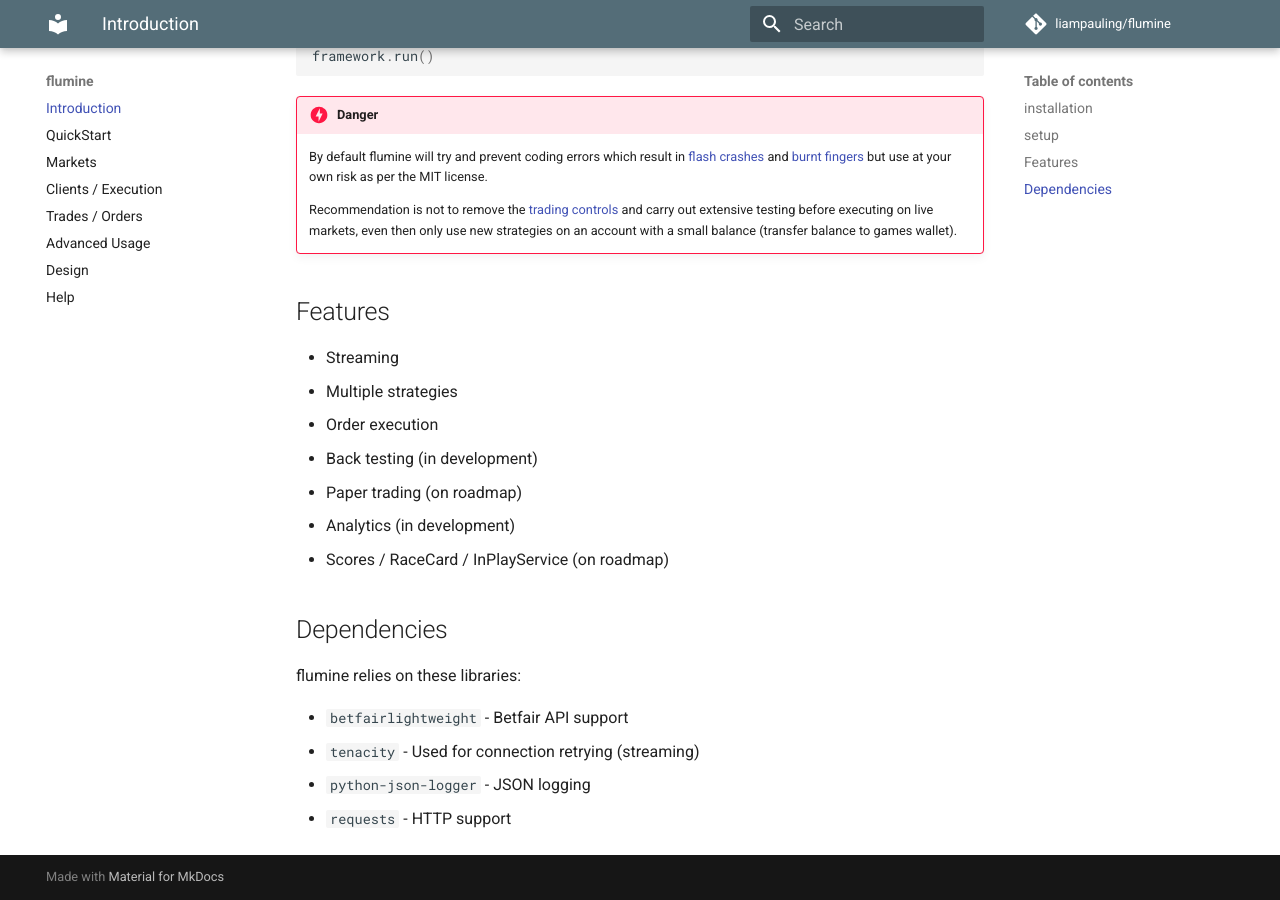
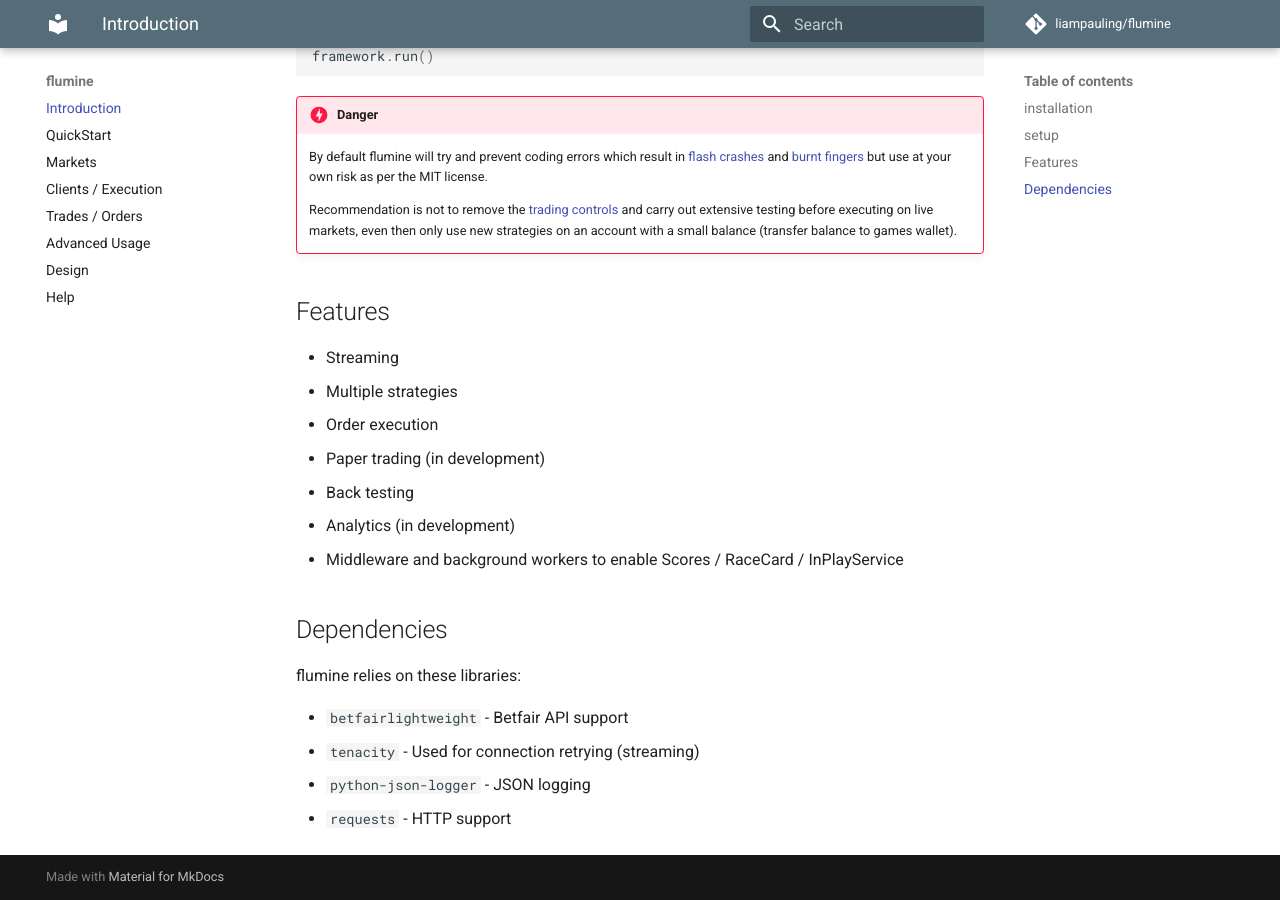
Before and after one commit to betcode-org/flumine, an MkDocs documentation site: the page built from docs/index.md, in a window 1280 px wide and 900 px high, scrolled down 2153 px. Built offline with MkDocs 1.6.1 and Material for MkDocs 9.7.7, drawn with Linux system fonts in a browser that asks for light colours; comment, search, counter and statistics services are not loaded.

Commit message:
minor changes

```diff
--- a/docs/index.md
+++ b/docs/index.md
@@ -129,10 +129,10 @@
 - Streaming
 - Multiple strategies
 - Order execution
-- Back testing (in development)
-- Paper trading (on roadmap)
+- Paper trading (in development)
+- Back testing
 - Analytics (in development)
-- Scores / RaceCard / InPlayService (on roadmap)
+- Middleware and background workers to enable Scores / RaceCard / InPlayService
 
 ## Dependencies
 
```
Also changed, not shown: README.md (+2 -2 lines).
